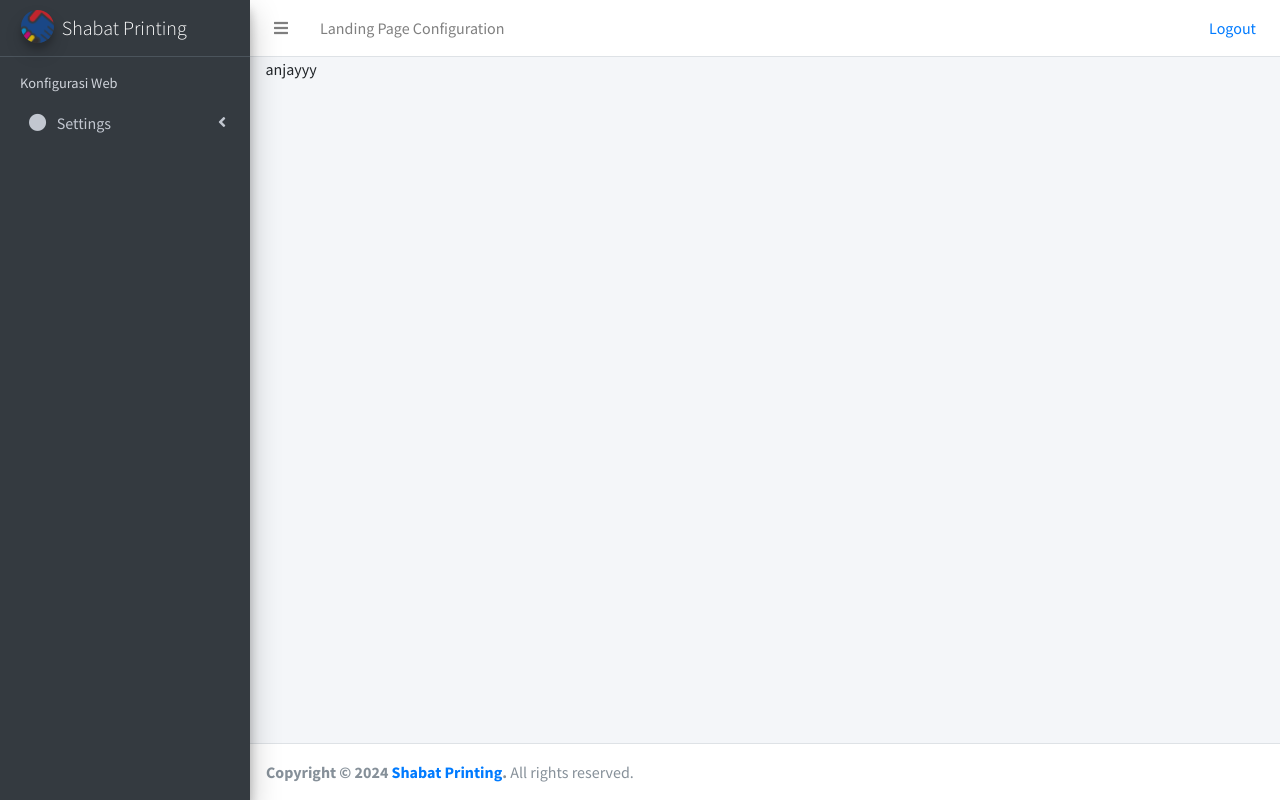
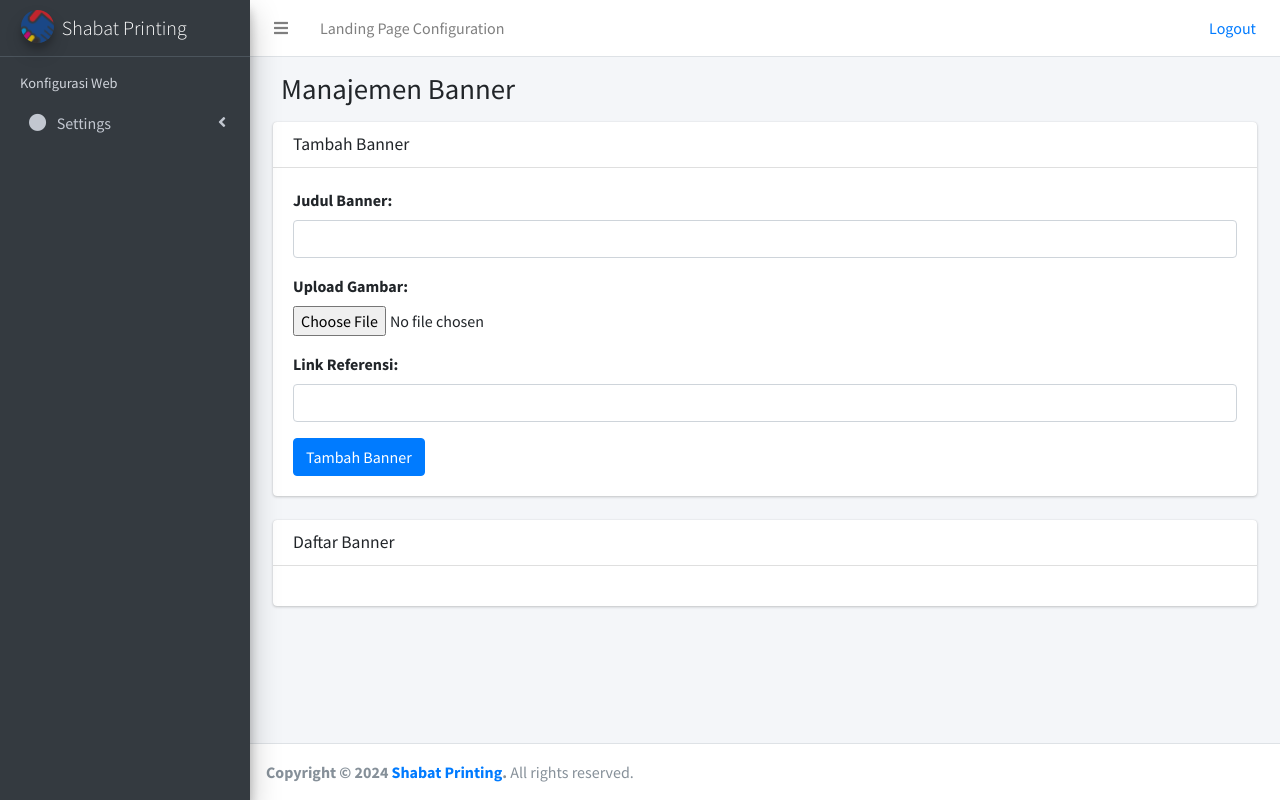
Before and after one commit to Nqadhafi/LandingPageSWWG, a PHP site: page /admin/?page=banner in a window 1280 px wide. Run offline with PHP 8.4, Linux system fonts and the light colour scheme; data that the repository does not hold is empty; some libraries are stand-ins or nearby versions.

Commit message:
Penyesuaian file path upload artikel & tambah fitur upload banner

```diff
--- a/admin/index.php
+++ b/admin/index.php
@@ -20,11 +20,11 @@ switch ($page) {
     case 'artikel':
         include 'pages/form-artikel.php';
         break;
-    case 'user':
-        include 'pages/user.php';
+    case 'banner':
+        include 'pages/form-banner.php';
         break;
     case 'produk':
-        include 'pages/produk.php';
+        include 'pages/banner.php';
         break;
     default:
         include 'pages/dashboard.php';
--- a/admin/pages/form-banner.php
+++ b/admin/pages/form-banner.php
@@ -0,0 +1,87 @@
+<?php
+include './config.php';
+
+// Cek apakah ini aksi edit
+$isEdit = isset($_GET['action']) && $_GET['action'] == 'edit' && isset($_GET['id']);
+$banner = null;
+
+if ($isEdit) {
+    $id = $_GET['id'];
+    $query = "SELECT * FROM banners WHERE id = $id";
+    $result = mysqli_query($conn, $query);
+    $banner = mysqli_fetch_assoc($result);
+}
+?>
+<div class="content-header">
+    <div class="container-fluid">
+        <h1 class="m-0">Manajemen Banner</h1>
+    </div>
+</div>
+
+<section class="content">
+    <div class="container-fluid">
+        <div class="card">
+            <div class="card-header">
+                <h3 class="card-title"><?php echo $isEdit ? 'Edit Banner' : 'Tambah Banner'; ?></h3>
+            </div>
+            <div class="card-body">
+                <form action="./pages/proses/banner.php" method="POST" enctype="multipart/form-data">
+                    <input type="hidden" name="id" value="<?php echo $isEdit ? $banner['id'] : ''; ?>">
+
+                    <div class="form-group">
+                        <label>Judul Banner:</label>
+                        <input type="text" name="title" class="form-control" value="<?php echo $isEdit ? htmlspecialchars($banner['title']) : ''; ?>" required>
+                    </div>
+
+                    <div class="form-group">
+                        <label>Upload Gambar:</label>
+                        <input type="file" name="image" class="form-control-file" accept="image/*" <?php echo $isEdit ? '' : 'required'; ?>>
+                        <?php if ($isEdit && !empty($banner['image'])): ?>
+                            <p>Gambar saat ini:</p>
+                            <img src="../assets/banner/<?php echo htmlspecialchars($banner['image']); ?>" alt="Banner Image" style="max-width: 150px; height: auto;">
+                        <?php endif; ?>
+                    </div>
+
+                    <div class="form-group">
+                        <label>Link Referensi:</label>
+                        <input type="url" name="link_reference" class="form-control" value="<?php echo $isEdit ? htmlspecialchars($banner['link_reference']) : ''; ?>" required>
+                    </div>
+
+                    <button type="submit" name="action" value="<?php echo $isEdit ? 'Update Banner' : 'Tambah Banner'; ?>" class="btn btn-primary">
+                        <?php echo $isEdit ? 'Update Banner' : 'Tambah Banner'; ?>
+                    </button>
+                </form>
+            </div>
+        </div>
+
+        <!-- Section untuk menampilkan daftar banner yang sudah ada -->
+        <div class="card mt-4">
+            <div class="card-header">
+                <h3 class="card-title">Daftar Banner</h3>
+            </div>
+            <div class="card-body">
+                <div class="row">
+                    <?php
+                    $query = "SELECT * FROM banners";
+                    $result = mysqli_query($conn, $query);
+
+                    while ($banner = mysqli_fetch_assoc($result)): ?>
+                        <div class="col-md-4">
+                            <div class="card">
+                                <h5 class="card-title text-center mt-5"><?php echo htmlspecialchars($banner['title']); ?></h5>
+                                <div class="card-body text-center">
+                                    <?php if ($banner['image']): ?>
+                                        <img src="../assets/banner/<?php echo htmlspecialchars($banner['image']); ?>" alt="Banner Image" class="img-fluid mb-3" style="max-width: 100%; height: 150px; object-fit: cover;">
+                                    <?php endif; ?>
+                                    <p><strong>Link:</strong> <a href="<?php echo htmlspecialchars($banner['link_reference']); ?>" target="_blank"><?php echo htmlspecialchars($banner['link_reference']); ?></a></p>
+                                    <a href="?page=banner&action=edit&id=<?php echo $banner['id']; ?>" class="btn btn-warning btn-sm">Edit</a>
+                                    <a href="./pages/proses/banner.php?action=delete&id=<?php echo $banner['id']; ?>" onclick="return confirm('Apakah Anda yakin ingin menghapus banner ini?');" class="btn btn-danger btn-sm">Hapus</a>
+                                </div>
+                            </div>
+                        </div>
+                    <?php endwhile; ?>
+                </div>
+            </div>
+        </div>
+    </div>
+</section>
--- a/admin/sidebar.php
+++ b/admin/sidebar.php
@@ -27,8 +27,8 @@
               </p>
             </a>
             <ul class="nav nav-treeview">
-              <li class="nav-item">
-                <a href="#" class="nav-link">
+              <li class="nav-item <?php echo $page == 'banner' ? 'active' : ''; ?>">
+                <a href="?page=banner" class="nav-link">
                   <i class="far fa-circle nav-icon"></i>
                   <p>Banner Utama / Promo</p>
                 </a>
```
Also changed, not shown: admin/pages/proses/artikel.php (+5 -5 lines), admin/pages/proses/banner.php (added, +65 -0 lines), index.php (+4 -13 lines), assets/img/1731659492_lofi-girl-listening-2560x1440-14887.jpg (renamed from assets/img/1731654408_lofi-girl-listening-2560x1440-14887.jpg).
